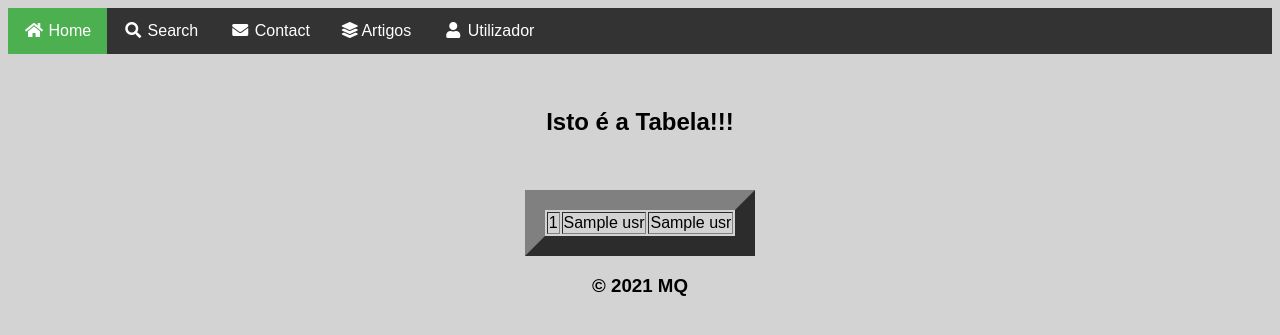
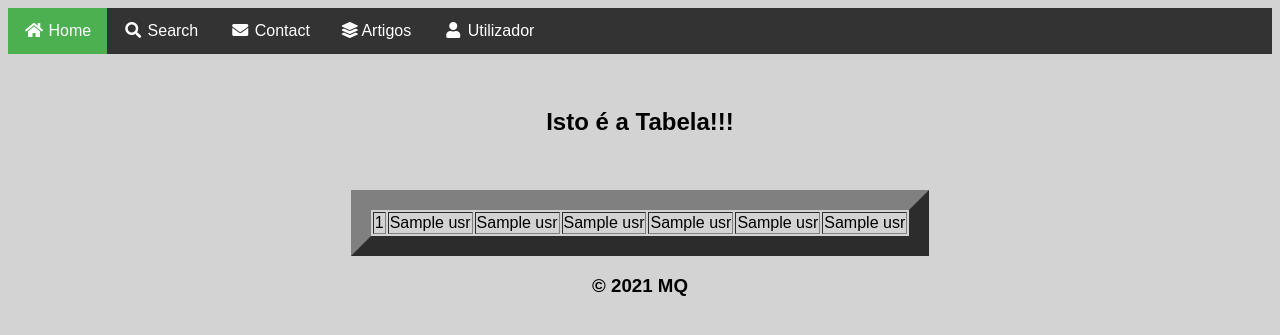
Before and after one commit to Mwrench/LojaXXI, a Flask app: page /tabela in a window 1280 px wide. Shown: the top 335 px of the page. Run offline with Flask 2, Linux system fonts and the light colour scheme; a database or web service that is not in the repository returns one stand-in record (values such as "Sample title"); some libraries are stand-ins or nearby versions.

Commit message:
tabela e user

```diff
--- a/app.py
+++ b/app.py
@@ -2,12 +2,12 @@ from flask import Flask, render_template, request
 from user import User
 
 app = Flask(__name__)
-db = User()
+usr = User()
 
 
 @app.route('/tabela')
 def tabela():
-    dados = db.lista()
+    dados = usr.lista()
     return render_template('tabela.html', tabela=dados, max=len(dados))
 
 
@@ -19,12 +19,12 @@ def route():
         v2 = request.form['email']
         v3 = request.form['passe']
         v4 = request.form['cpasse']
-        if db.existe(v1):
+        if usr.existe(v1):
             erro = 'O Utilizador já existe.'
         elif v3 != v4:
             erro = 'A palavra passe não coincide.'
         else:
-            db.gravar(v1, v2, v3)
+            usr.gravar(v1, v2, v3)
     return render_template('registo.html', erro=erro)
 
 
@@ -39,9 +39,9 @@ def login():
     if request.method == 'POST':
         v1 = request.form['utilizador']
         v2 = request.form['passe']
-        if not db.existe(v1):
+        if not usr.existe(v1):
             erro = 'O Utilizador não existe.'
-        elif not db.log(v1, v2):
+        elif not usr.log(v1, v2):
             erro = 'A palavra passe está errada.'
         else:
             erro = 'Bem-Vindo.'
@@ -54,12 +54,12 @@ def apagar():
     if request.method == 'POST':
         v1 = request.form['utilizador']
         v2 = request.form['passe']
-        if not db.existe(v1):
+        if not usr.existe(v1):
             erro = 'O Utilizador não existe.'
-        elif not db.log(v1, v2):
+        elif not usr.log(v1, v2):
             erro = 'A palavra passe está errada.'
         else:
-            db.apaga(v1)
+            usr.apaga(v1)
             erro = 'Conta Eliminada com Sucesso.'
     return render_template('apagar.html', erro=erro)
 
@@ -72,14 +72,14 @@ def newpasse():
         v0 = request.form['apasse']
         v2 = request.form['passe']
         v3 = request.form['cpasse']
-        if not db.existe(v1):
+        if not usr.existe(v1):
             erro = 'O Utilizador não existe.'
-        elif not db.log(v1, v0):
+        elif not usr.log(v1, v0):
             erro = 'A palavra passe está errada.'
         elif v2 != v3:
             erro = 'A palavra passe não coincide.'
         else:
-            db.alterar(v1, v2)
+            usr.alterar(v1, v2)
     return render_template('newpasse.html', erro=erro)
 
 
--- a/templates/tabela.html
+++ b/templates/tabela.html
@@ -7,7 +7,7 @@
 <table border="20" align="center">
     {% for li in range(0, max) %}
     <tr>
-        {% for co in range(0, 3) %}
+        {% for co in range(0, 7) %}
         <td align="left">
             {{ tabela[li][co] }}
         </td>
--- a/user.py
+++ b/user.py
@@ -21,44 +21,45 @@ class User:
         mydb = Database()
         return psycopg2.connect(host=mydb.Host, database=mydb.Database, user=mydb.User, password=mydb.Password, sslmode='require')
 
-    def gravar(self,v1, v2, v3):
+    def gravar(self, login, email, password):
         ficheiro = self.herokudb()
         db = ficheiro.cursor()
-        db.execute("CREATE TABLE IF NOT EXISTS usr (nome text,email text, passe text)")
-        db.execute("INSERT INTO usr VALUES (%s, %s, %s)", (v1, v2, self.code(v3)))
+        #db.execute("drop table usr")
+        db.execute("CREATE TABLE IF NOT EXISTS usr (id serial primary key, login text,email text, password text, nif text, nome text, morada char(60))")
+        db.execute("INSERT INTO usr VALUES (DEFAULT, %s, %s, %s)", (login, email, self.code(password),))
         ficheiro.commit()
         ficheiro.close()
 
-    def existe(self,v1):
+    def existe(self,login):
         try:
             ficheiro = self.herokudb()
             db = ficheiro.cursor()
-            db.execute("SELECT * FROM usr WHERE nome = %s", (v1,))
+            db.execute("SELECT * FROM usr WHERE nome = %s", (login,))
             valor = db.fetchone()
             ficheiro.close()
         except:
             valor = None
         return valor
 
-    def log(self,v1, v2):
+    def log(self,login, password):
         ficheiro = self.herokudb()
         db = ficheiro.cursor()
-        db.execute("SELECT * FROM usr WHERE nome = %s and passe = %s", (v1, self.code(v2),))
+        db.execute("SELECT * FROM usr WHERE login = %s and password = %s", (login, self.code(password),))
         valor = db.fetchone()
         ficheiro.close()
         return valor
 
-    def alterar(self,v1, v2):
+    def alterar(self,login, password):
         ficheiro = self.herokudb()
         db = ficheiro.cursor()
-        db.execute("UPDATE usr SET passe = %s WHERE nome = %s", (self.code(v2), v1))
+        db.execute("UPDATE usr SET password = %s WHERE login = %s", (self.code(password), login))
         ficheiro.commit()
         ficheiro.close()
 
-    def apaga(self,v1):
+    def apaga(self, login):
         ficheiro = self.herokudb()
         db = ficheiro.cursor()
-        db.execute("DELETE FROM usr WHERE nome = %s", (v1,))
+        db.execute("DELETE FROM usr WHERE nome = %s", (login,))
         ficheiro.commit()
         ficheiro.close()
 
@@ -66,7 +67,7 @@ class User:
         try:
             ficheiro = self.herokudb()
             db = ficheiro.cursor()
-            db.execute("select * from usr ORDER BY nome")
+            db.execute("select * from usr")
             valor = db.fetchall()
             ficheiro.close()
         except:
```
